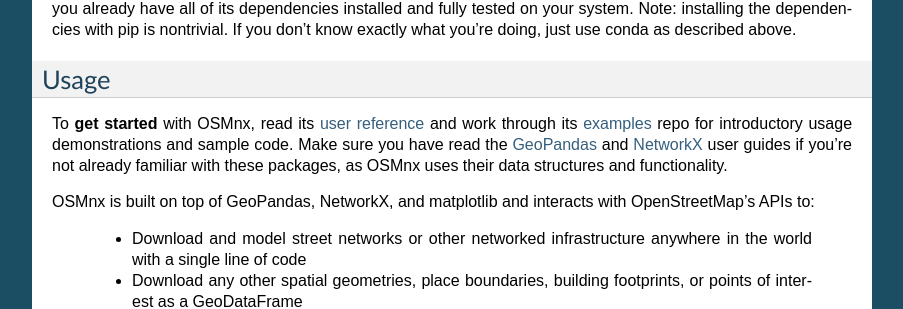
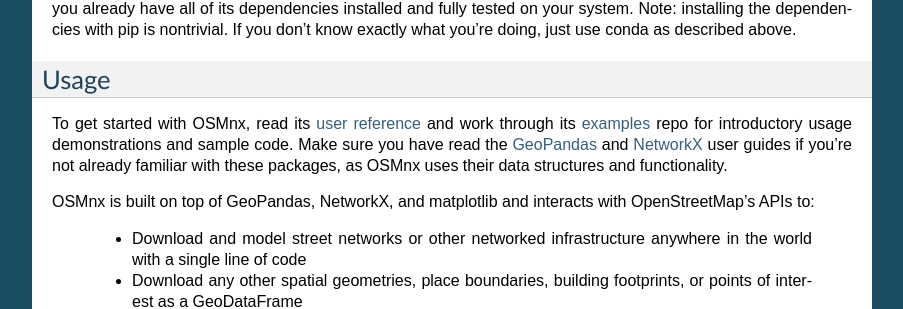
Before and after one commit to gboeing/osmnx, a Sphinx documentation site: the page built from docs/source/index.rst, in a window 1280 px wide and 900 px high, scrolled down 439 px. Shown: the part 145-454 px from the top of the window, without its empty margins (198-1101 px from the left). Built offline with Sphinx 7.4.7, drawn with Linux system fonts in a browser that asks for light colours.

Commit message:
remove bold

```diff
--- a/docs/source/index.rst
+++ b/docs/source/index.rst
@@ -34,7 +34,7 @@
 Usage
 -----
 
-To **get started** with OSMnx, read its `user reference`_ and work through its `examples`_ repo for introductory usage demonstrations and sample code. Make sure you have read the `GeoPandas`_ and `NetworkX`_ user guides if you're not already familiar with these packages, as OSMnx uses their data structures and functionality.
+To get started with OSMnx, read its `user reference`_ and work through its `examples`_ repo for introductory usage demonstrations and sample code. Make sure you have read the `GeoPandas`_ and `NetworkX`_ user guides if you're not already familiar with these packages, as OSMnx uses their data structures and functionality.
 
 OSMnx is built on top of GeoPandas, NetworkX, and matplotlib and interacts with OpenStreetMap's APIs to:
 
```
